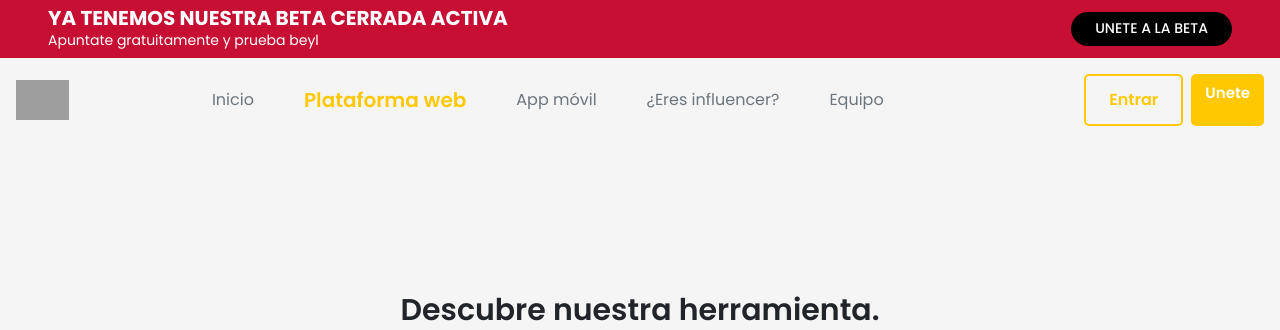
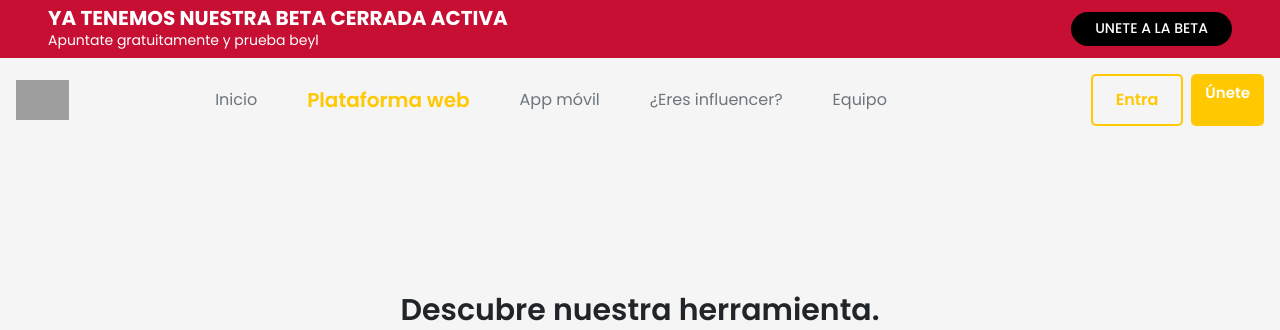
Before and after one commit to josericardopenase/beyl_landing_heroku, a Django app: page /features/ in a window 1280 px wide. Shown: the top 330 px of the page. Run offline with Django 3.2, Linux system fonts and the light colour scheme; data comes from the database, SQL or seed files in the repository; some libraries are stand-ins or nearby versions; grey boxes are pictures that could not be loaded.

Commit message:
changed buttons

```diff
--- a/templates/navigation/header.html
+++ b/templates/navigation/header.html
@@ -36,8 +36,8 @@
 
     <div class="d-flex">
 
-        <a href='https://app.beylapp.com' class="boton3 d-none d-lg-block ml-2">Entrar</a>
-        <a href='https://app.beylapp.com/register' class="boton1 d-none d-lg-block ml-2">Unete</a>
+        <a href='https://app.beylapp.com' class="boton3 d-none d-lg-block ml-2">Entra</a>
+        <a href='https://app.beylapp.com/register' class="boton1 d-none d-lg-block ml-2">Únete</a>
 
     </div>
 
@@ -67,8 +67,8 @@
 
         <div class="d-flex">
 
-        <a href='https://app.beylapp.com' class="boton3 d-none d-lg-block ml-2">Entrar</a>
-        <a href='https://app.beylapp.com/register' class="boton1 d-none d-lg-block ml-2">Unete</a>
+        <a href='https://app.beylapp.com' class="boton3 d-none d-lg-block ml-2">Entra</a>
+        <a href='https://app.beylapp.com/register' class="boton1 d-none d-lg-block ml-2">Únete</a>
 
         </div>
 
```
